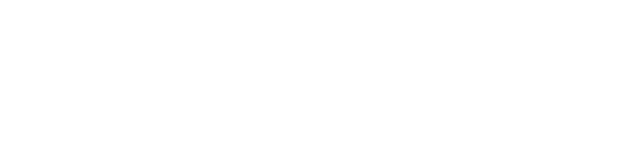
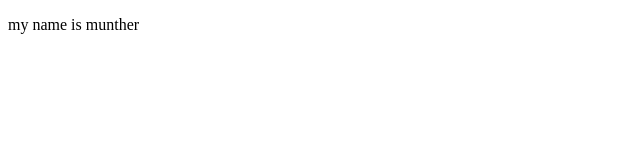
Before and after one commit to Munther-Asha/project, a plain HTML site: page index.html in a window 1280 px wide. Shown: the whole page, without its empty margins (0-640 px from the left). Drawn offline with Linux system fonts and the light colour scheme.

Commit message:
add par to index

```diff
--- a/index.html
+++ b/index.html
@@ -7,6 +7,6 @@
     <title>Document</title>
 </head>
 <body>
-
+    <p>my name is munther</p>
 </body>
 </html>
```
